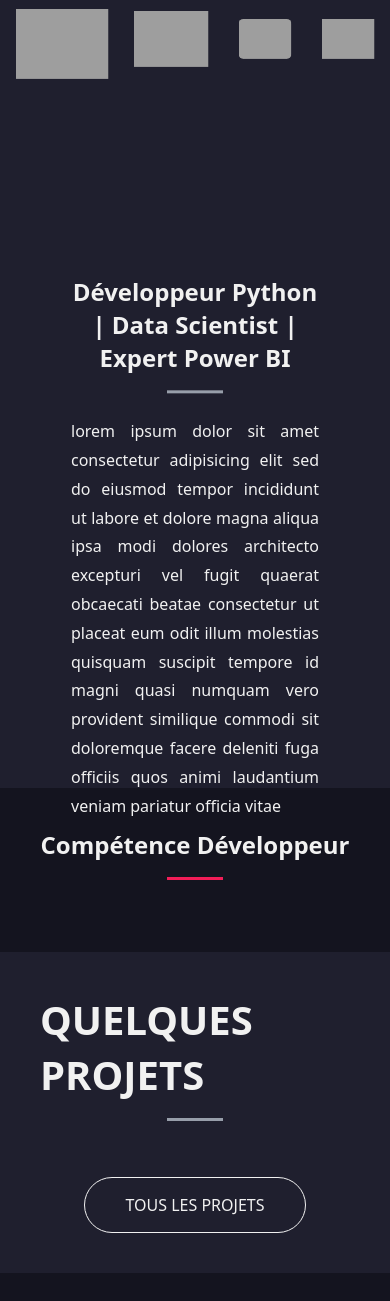
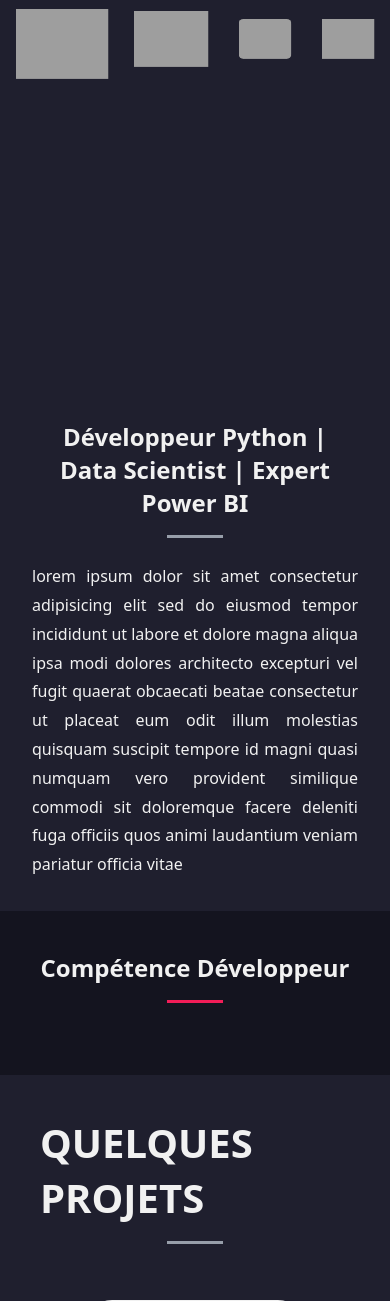
Before and after one commit to Macktireh/MySite-Portfolio-Blog, a Django app: page / in a window 390 px wide. Shown: the part 536-1837 px from the top of the page. Run offline with Django 3.2, Linux system fonts and the light colour scheme; data that the repository does not hold is empty; some libraries are stand-ins or nearby versions; some web fonts are replaced; grey boxes are pictures that could not be loaded.

Commit message:
update style

```diff
--- a/src/static/portfolio/css/style.css
+++ b/src/static/portfolio/css/style.css
@@ -20,7 +20,7 @@
   color: #f1f1f1;
 }
 
-.flex-center, footer .footer-content .footer-content-box .footer-logo, .thanks-container, .section-forms, .contact, .main-blog .blog, .main-detail-project .container-detail-project .published-info, .main-detail-project .container-detail-project .box-title, .projects .projet-container, .projects .projet-heading, .projects, .competence__container, .competence, .header-home .container-content .img-box, .projet-box .card-contenaire .card-botton .box-level, .projet-box .card-contenaire .card-botton .box-like, .projet-box .card-contenaire .card-botton .box-comment, .nav-bar .logo, .btn-top {
+.flex-center, footer .footer-content .footer-content-box .footer-logo, .thanks-container, .section-forms, .contact, .main-blog .blog, .main-detail-project .container-detail-project .published-info, .main-detail-project .container-detail-project .box-title, .projects .projet-container, .projects .projet-heading, .projects, .competence__container, .competence, .presentation, .header-home .container-content .img-box, .projet-box .card-contenaire .card-botton .box-level, .projet-box .card-contenaire .card-botton .box-like, .projet-box .card-contenaire .card-botton .box-comment, .nav-bar .logo, .btn-top {
   display: flex;
   justify-content: center;
   align-items: center;
@@ -328,7 +328,6 @@
 }
 
 .presentation {
-  height: 25rem;
   width: 100%;
   text-align: center;
   position: relative;
@@ -337,10 +336,6 @@
 .presentation .container-presntation {
   width: 80%;
   padding: 2rem;
-  position: absolute;
-  left: 50%;
-  top: 40%;
-  transform: translate(-50%, -50%);
 }
 .presentation .container-presntation hr {
   margin: 1rem auto 1.5rem;
@@ -357,6 +352,16 @@
   font-size: 16px;
 }
 
+@media screen and (max-width: 800px) {
+  .presentation .container-presntation {
+    width: 90%;
+  }
+}
+@media screen and (max-width: 700px) {
+  .presentation .container-presntation {
+    width: 100%;
+  }
+}
 .competence {
   width: 100%;
   text-align: center;
@@ -702,6 +707,9 @@
   .contact-container .section-forms {
     margin-top: 2rem;
   }
+  .contact-container .section-forms form {
+    padding: 60px 25px 30px;
+  }
 }
 .thanks-container {
   background-color: #1f1f2e;
--- a/src/static/portfolio/sass/pages/_contact.sass
+++ b/src/static/portfolio/sass/pages/_contact.sass
@@ -185,3 +185,5 @@
 
         .section-forms
             margin-top: 2rem
+            form
+                padding: 60px 25px 30px
--- a/src/static/portfolio/sass/pages/_home.sass
+++ b/src/static/portfolio/sass/pages/_home.sass
@@ -55,7 +55,8 @@
     // Section presentation
 // #################################################
 .presentation
-    height: 25rem
+    // height: 25rem
+    @extend .flex-center
     width: 100%
     text-align: center
     position: relative
@@ -64,10 +65,10 @@
         width: 80%
         padding: 2rem
         // border: 1px solid $color3
-        position: absolute
-        left: 50%
-        top: 40%
-        transform: translate(-50%, -50%)
+        // position: absolute
+        // left: 50%
+        // top: 40%
+        // transform: translate(-50%, -50%)
 
         hr
             @include hr-el(1rem, 1.5rem, 3.5rem, $color5)
@@ -77,6 +78,14 @@
             line-height: 180%
             font-size: 16px
 
+@media screen and (max-width:800px)
+    .presentation
+        .container-presntation
+            width: 90%
+@media screen and (max-width:700px)
+    .presentation
+        .container-presntation
+            width: 100%
 // #################################################
     // Section competence
 // #################################################
```
Also changed, not shown: 1 other file.
